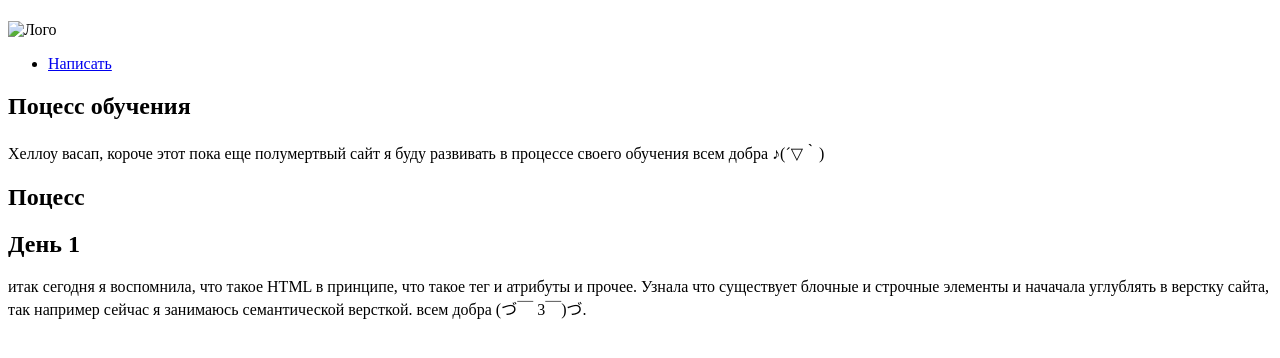
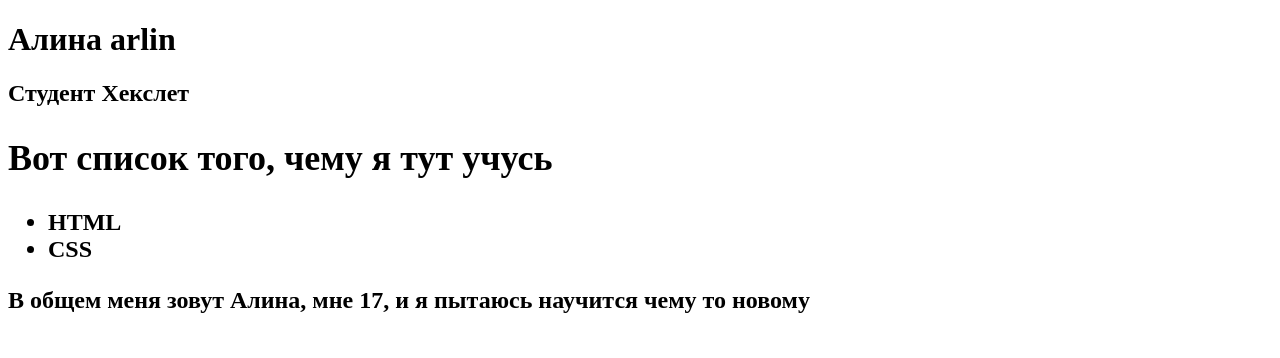
Before and after one commit to arrrlin/arrrrlin.github.io, a plain HTML site: page index.html in a window 1280 px wide. Drawn offline with Linux system fonts and the light colour scheme.

Commit message:
Add files via upload

```diff
--- a/index.html
+++ b/index.html
@@ -1,36 +1,23 @@
 <!DOCTYPE html>
- <html lang="ru">
+<html lang="en">
 <head>
   <meta charset="UTF-8">
-        <h1><title>Учеба 👾</title></h1>
+  <meta name="viewport" content="width=device-width, initial-scale=1.0">
+  <title>Document</title>
 </head>
 <body>
-            <header>
-                <img src="/logo.png" alt="Лого">
-                <nav id="menu">
+  <main>
+    <h1> Алина arlin </h1>
+    <h2>Студент Хекслет <h2>
+      <section>
+        <h2>Вот список того, чему я тут учусь</h2>
         <ul>
-                        <li><a href="https://t.me/arrrrlin"> Написать</a></li>
+          <li>HTML</li>
+          <li>CSS</li>
         </ul>
-                        </nav>
-                        </header>
+      </section>
+      <section>
+      <p> В общем меня зовут Алина, мне 17, и я пытаюсь научится чему то новому</p>
+      </section>
     </body>
-
-                        <main>
-                            <h2> Поцесс обучения </h2>
-
-                            <p>
-                                Хеллоу васап, короче этот пока еще полумертвый сайт я буду развивать в процессе своего обучения
-                                всем добра ♪(´▽｀)
-                                </p>
-
-                                <section>
-                                    <h2>Поцесс</h2>
-                                    <article>
-                                        <h2> День 1</h2>
-                                        <p> итак сегодня я воспомнила, что такое HTML в принципе, что такое тег и атрибуты и прочее. Узнала что существует блочные и строчные элементы и начачала углублять в верстку сайта, так например сейчас я занимаюсь семантической версткой.
-                                            всем добра (づ￣ 3￣)づ.
-                                            </p>
-                                            </article>
-                                            </section>
-                        </main>
 </html>
--- a/style.css
+++ b/style.css
@@ -0,0 +1,21 @@
+body {
+    font-family: sans-serif;
+    line-height: 1.5;
+
+    background-color: #f9f9f9;
+    color: #333333;
+
+    width: 980px;
+    margin: 0 auto;
+  }
+
+  h1 {
+    text-align: center;
+    font-size: 36px;
+    margin-bottom: 0;
+  }
+
+  main > h2 {
+    text-align: center;
+    font-size: 25px;
+  }
```
Lines whose indentation alone changed are shown as unchanged.
